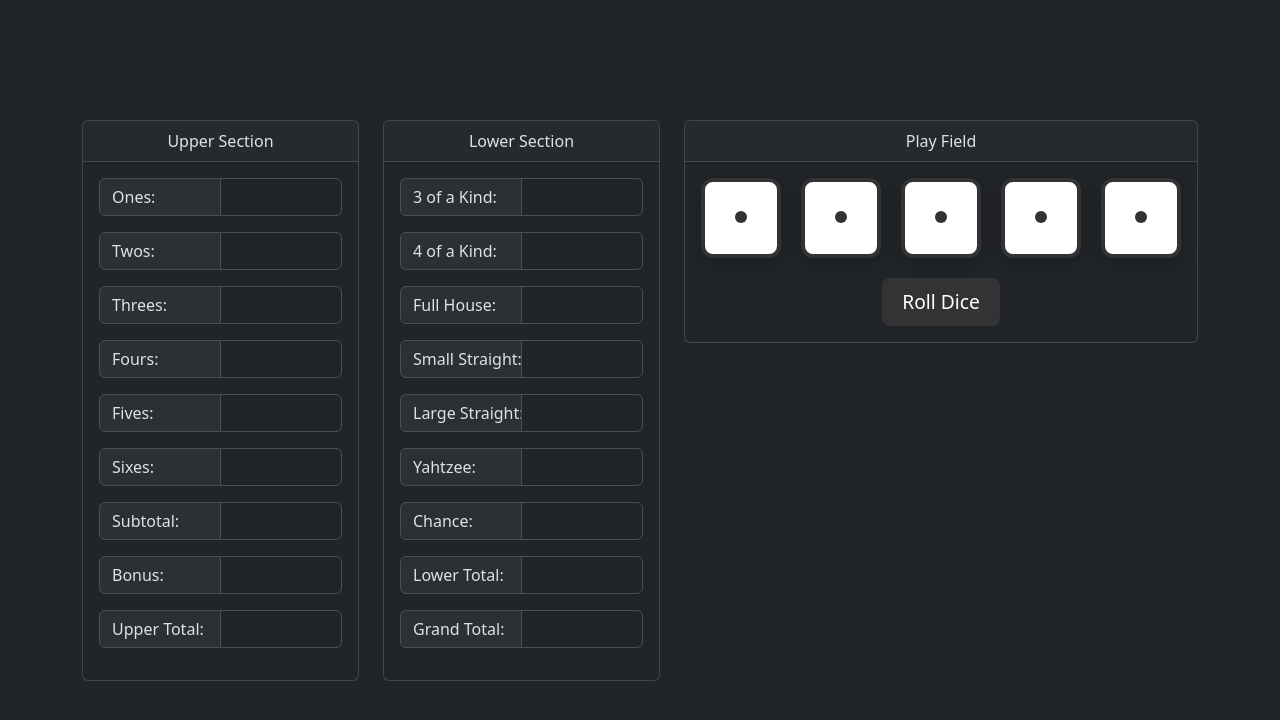
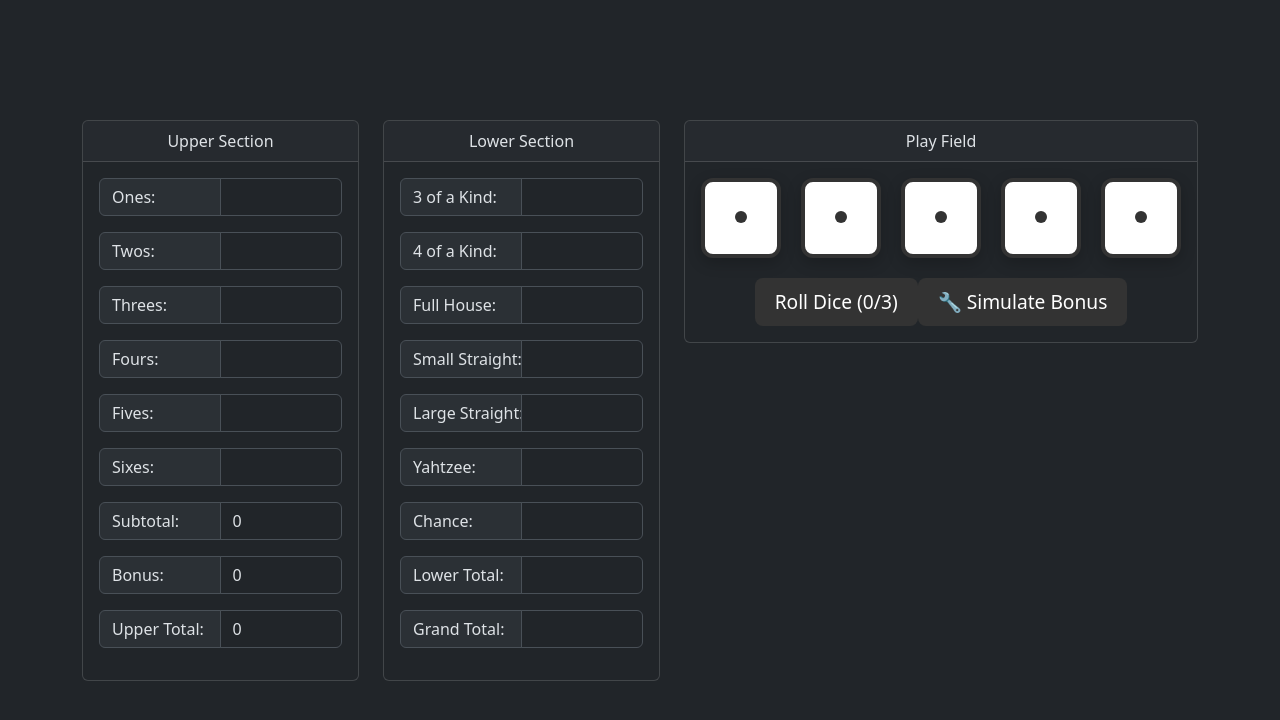
Before and after one commit to mtickle/dice-game, a React (Vite) app: page / in a window 1280 px wide. Shown: the top 720 px of the page. Built offline with nearby package versions, Linux system fonts and the light colour scheme.

Commit message:
WHat is wrong

```diff
--- a/src/App.jsx
+++ b/src/App.jsx
@@ -15,12 +15,85 @@ import Col from 'react-bootstrap/Col';
 import Dice from './Dice';
 
 
+const initialScores = {
+  ones: null,
+  twos: null,
+  threes: null,
+  fours: null,
+  fives: null,
+  sixes: null,
+};
+
 function App() {
-const [diceValues, setDiceValues] = useState([1, 1, 1, 1, 1]);
+
+  const [dice, setDice] = useState(
+    Array(5).fill().map(() => ({ value: 1, held: false }))
+  );
+
+  const [rollCount, setRollCount] = useState(0);
+  const [scores, setScores] = useState(initialScores);
+  const [turnComplete, setTurnComplete] = useState(false);
+
+  const upperCategories = ['ones', 'twos', 'threes', 'fours', 'fives', 'sixes'];
+
+  const subtotal = upperCategories.reduce(
+    (sum, key) => sum + (scores[key] ?? 0),
+    0
+  );
+
+  const bonus = subtotal >= 63 ? 35 : 0;
+  const upperTotal = subtotal + bonus;
 
   const rollDice = () => {
-    setDiceValues(Array.from({ length: 5 }, () => Math.floor(Math.random() * 6) + 1));
+    if (rollCount >= 3 && !turnComplete) return;
+
+    if (turnComplete) {
+      // Reset for a new turn
+      setDice(dice.map(d => ({ ...d, held: false })));
+      setRollCount(0);
+      setTurnComplete(false);
+    }
+
+    setDice(dice.map(die =>
+      die.held ? die : { ...die, value: Math.floor(Math.random() * 6) + 1 }
+    ));
+    setRollCount(prev => prev + 1);
   };
+
+  const toggleHold = (index) => {
+    setDice(dice.map((die, i) =>
+      i === index ? { ...die, held: !die.held } : die
+    ));
+  };
+
+  const applyScore = (category) => {
+    if (scores[category] !== null || turnComplete || rollCount === 0) return;
+
+    // Prevent any additional scoring instantly
+    setTurnComplete(true);
+
+    const num = {
+      ones: 1,
+      twos: 2,
+      threes: 3,
+      fours: 4,
+      fives: 5,
+      sixes: 6,
+    }[category];
+
+    const count = dice.filter(d => d.value === num).length;
+    const score = count * num;
+
+    setScores(prev => ({ ...prev, [category]: score }));
+
+    // Reset dice and roll count after score is locked in
+    setTimeout(() => {
+      setDice(Array(5).fill().map(() => ({ value: 1, held: false })));
+      setRollCount(0);
+      setTurnComplete(false);
+    }, 100); // Delay a bit so the score update visually completes
+  };
+
 
   return (
     <>
@@ -31,49 +104,41 @@ const [diceValues, setDiceValues] = useState([1, 1, 1, 1, 1]);
             <Card>
               <Card.Header>Upper Section</Card.Header>
               <Card.Body bg="Secondary" >
-                <InputGroup className="mb-3">
-                  <InputGroup.Text className="w-50" id="ones">Ones: </InputGroup.Text>
-                  <Form.Control readOnly />
-                </InputGroup>
+                {['ones', 'twos', 'threes', 'fours', 'fives', 'sixes'].map((category) => (
+                  <InputGroup className="mb-3" key={category}>
+                    <InputGroup.Text className="w-50" id={category}>
+                      {category[0].toUpperCase() + category.slice(1)}:
+                    </InputGroup.Text>
 
-                <InputGroup className="mb-3">
-                  <InputGroup.Text className="w-50" id="twos">Twos: </InputGroup.Text>
-                  <Form.Control readOnly />
-                </InputGroup>
+                    <Form.Control
+                      readOnly
+                      disabled={scores[category] !== null || turnComplete}
+                      value={scores[category] ?? ''}
+                      onClick={() => applyScore(category)}
+                      style={{
+                        //backgroundColor: scores[category] !== null ? '#c0c0c0' : 'grey',
+                        cursor: scores[category] !== null || turnComplete ? 'not-allowed' : 'pointer'
+                      }}
+                    />
 
-                <InputGroup className="mb-3">
-                  <InputGroup.Text className="w-50" id="threes">Threes: </InputGroup.Text>
-                  <Form.Control readOnly />
-                </InputGroup>
-
-                <InputGroup className="mb-3">
-                  <InputGroup.Text className="w-50" id="fours">Fours: </InputGroup.Text>
-                  <Form.Control readOnly />
-                </InputGroup>
-
-                <InputGroup className="mb-3">
-                  <InputGroup.Text className="w-50" id="fives">Fives: </InputGroup.Text>
-                  <Form.Control readOnly />
-                </InputGroup>
-
-                <InputGroup className="mb-3">
-                  <InputGroup.Text className="w-50" id="sixes">Sixes: </InputGroup.Text>
-                  <Form.Control readOnly />
-                </InputGroup>
-
+                  </InputGroup>
+                ))}
                 <InputGroup className="mb-3">
                   <InputGroup.Text className="w-50" id="subtotal">Subtotal: </InputGroup.Text>
-                  <Form.Control readOnly />
+                  <Form.Control readOnly value={subtotal} />
                 </InputGroup>
 
                 <InputGroup className="mb-3">
                   <InputGroup.Text className="w-50" id="bonus">Bonus: </InputGroup.Text>
-                  <Form.Control readOnly />
+                  <Form.Control style={{
+                    fontWeight: bonus > 0 ? 'bold' : 'normal',
+                    color: bonus > 0 ? '#00FF00' : 'inherit',
+                  }} readOnly value={bonus} />
                 </InputGroup>
 
                 <InputGroup className="mb-3">
                   <InputGroup.Text className="w-50" id="uppertotal">Upper Total: </InputGroup.Text>
-                  <Form.Control readOnly />
+                  <Form.Control readOnly value={upperTotal} />
                 </InputGroup>
 
               </Card.Body>
@@ -137,11 +202,31 @@ const [diceValues, setDiceValues] = useState([1, 1, 1, 1, 1]);
               <Card.Body bg="Secondary" >
 
                 <div className="field">
-        {diceValues.map((val, idx) => (
-          <Dice key={idx} value={val} />
-        ))}
-      </div>
-      <button onClick={rollDice}>Roll Dice</button>
+                  {dice.map((die, idx) => (
+                    <Dice key={idx} value={die.value} held={die.held} onClick={() => toggleHold(idx)} />
+                  ))}
+                </div>
+
+                <button onClick={rollDice} disabled={rollCount >= 3}>
+                  Roll Dice ({rollCount}/3)
+                </button>
+
+                <button
+                  onClick={() =>
+                    setScores(prev => ({
+                      ...prev,
+                      ones: 5,
+                      twos: 10,
+                      threes: 15,
+                      fours: 20,
+                      fives: 25,
+                      sixes: 30,
+                    }))
+                  }
+                >
+                  🔧 Simulate Bonus
+                </button>
+
               </Card.Body>
             </Card>
 
--- a/src/Dice.css
+++ b/src/Dice.css
@@ -19,3 +19,13 @@
   border-radius: 50%;
   margin: auto;
 }
+
+.dice {
+  transition: transform 0.2s, box-shadow 0.2s;
+  cursor: pointer;
+}
+
+.dice.held {
+  box-shadow: 0 0 0 4px #4caf50;
+  transform: scale(1.1);
+}
--- a/src/Dice.jsx
+++ b/src/Dice.jsx
@@ -1,4 +1,3 @@
-// Dice.jsx
 import React from 'react';
 import './Dice.css';
 
@@ -11,9 +10,9 @@ const dotPositions = {
     6: [0, 2, 3, 5, 6, 8],
 };
 
-export default function Dice({ value }) {
+export default function Dice({ value, held, onClick }) {
     return (
-        <div className="dice">
+        <div className={`dice ${held ? 'held' : ''}`} onClick={onClick}>
             {Array.from({ length: 9 }).map((_, i) => (
                 <div
                     key={i}
```
